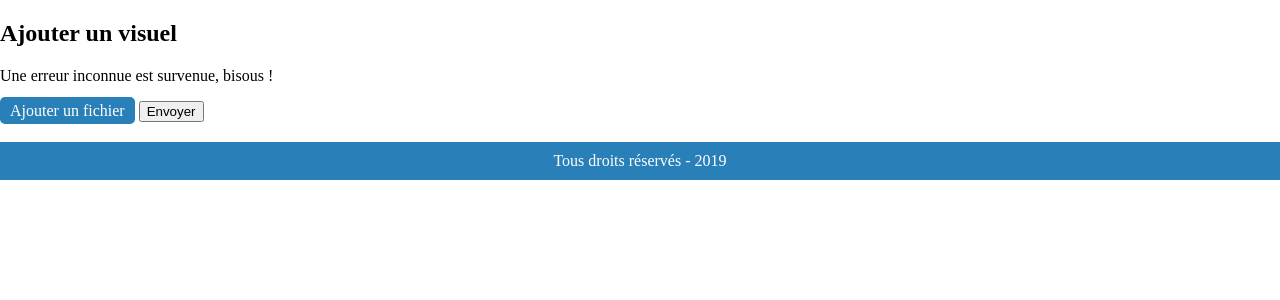
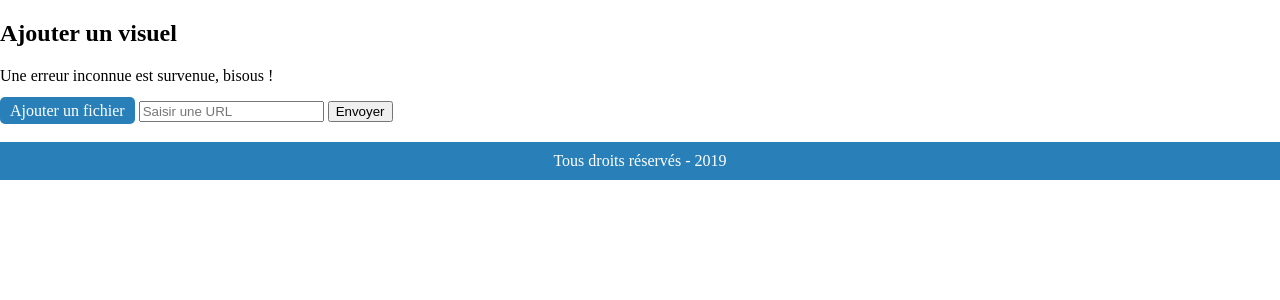
Before and after one commit to RobinStudo/gameList, a PHP site: page /upload.php?id=1 in a window 1280 px wide. Shown: the part 67-367 px from the top of the page. Run offline with PHP 8.4, Linux system fonts and the light colour scheme.

Commit message:
Correction : récupération d'URL

```diff
--- a/upload.php
+++ b/upload.php
@@ -9,7 +9,25 @@ if( $game === false ){
     header('Location: list.php');
 }
 
-if( isset( $_FILES['document'] ) && $_FILES['document']['error'] == 0 ){
+if( !empty( $_POST['url'] ) ){
+    $url = htmlspecialchars( $_POST['url'] );
+
+    if( filter_var( $url, FILTER_VALIDATE_URL ) ){
+        $content = file_get_contents( $url );
+
+        $pos = strrpos( $url, '.' );
+        $ext = substr( $url, $pos );
+        $prefix = 'gid_' . $game['id'] . '_image_';
+        $name = uniqid( $prefix ) . $ext;
+
+        file_put_contents( 'data/imported/' . $name, $content );
+
+        // $file = fopen( 'data/imported/' . $name, 'w' );
+        // fwrite( $file, $content );
+        // fclose( $file );
+    }
+
+}else if( isset( $_FILES['document'] ) && $_FILES['document']['error'] == 0 ){
     if( $_FILES['document']['size'] <= 4000000 ){
 
         $allowTypes = [ 'image/jpeg', 'image/png' ];
@@ -48,6 +66,9 @@ require_once './component/header.php';
 <form method="post" enctype="multipart/form-data">
     <label for="uploadFile">Ajouter un fichier</label>
     <input type="file" name="document" id="uploadFile">
+
+    <input type="url" name="url" placeholder="Saisir une URL">
+
     <input type="submit" value="Envoyer">
 </form>
 
```
Also changed, not shown: 1 other file.
